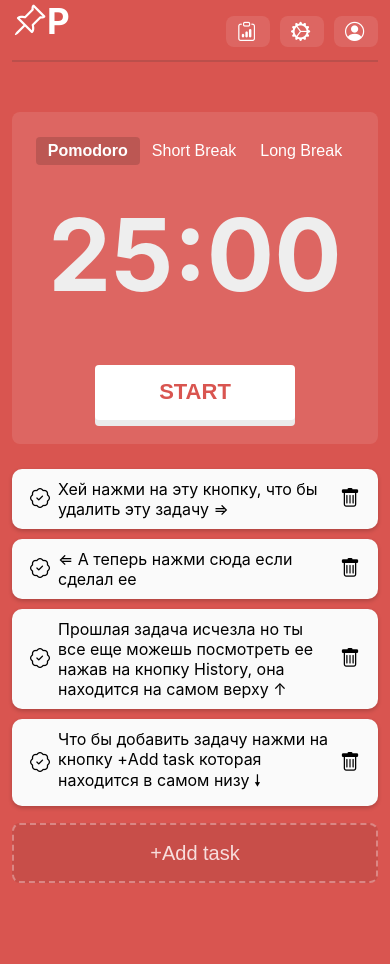
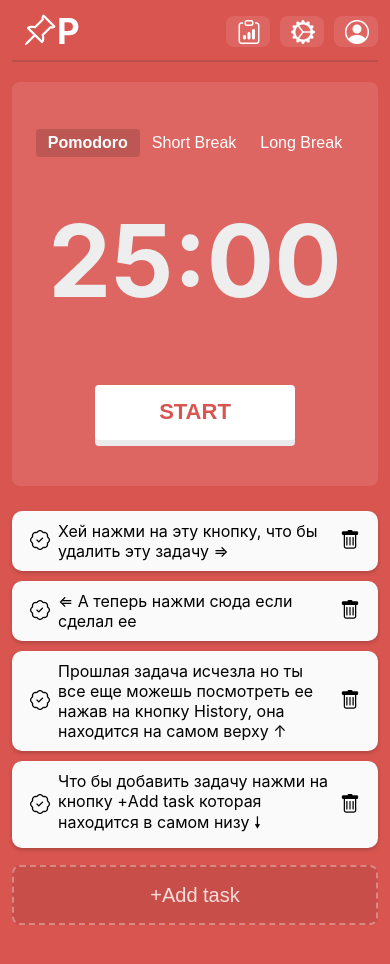
Before and after one commit to E1ford/PomodorosToDoList, a React app: page / in a window 390 px wide. Before the commit the page ends 933 px from the top, so only its background shows below. Built offline with nearby package versions, Linux system fonts and the light colour scheme.

Commit message:
изменил вид на мобилках + запретил приближениеи на телефоне

```diff
--- a/public/index.html
+++ b/public/index.html
@@ -3,42 +3,20 @@
   <head>
     <meta charset="utf-8" />
     <link rel="icon" href="%PUBLIC_URL%/favicon.ico" />
-    <meta name="viewport" content="width=device-width, initial-scale=1" />
+    <meta name="viewport" content="width=device-width, initial-scale=1.0, maximum-scale=1.0, user-scalable=no" />
     <meta name="theme-color" content="#000000" />
     <meta
       name="description"
-      content="Web site created using create-react-app"
+      content="to do list pomodoro time"
     />
     <link rel="stylesheet" href="https://cdn.jsdelivr.net/npm/bootstrap-icons@1.7.2/font/bootstrap-icons.css">
     <link rel="apple-touch-icon" href="logo192.png" />
-    <!--
-      manifest.json provides metadata used when your web app is installed on a
-      user's mobile device or desktop. See https://developers.google.com/web/fundamentals/web-app-manifest/
-    -->
     <link rel="manifest" href="%PUBLIC_URL%/manifest.json" />
-    <!--
-      Notice the use of %PUBLIC_URL% in the tags above.
-      It will be replaced with the URL of the `public` folder during the build.
-      Only files inside the `public` folder can be referenced from the HTML.
 
-      Unlike "/favicon.ico" or "favicon.ico", "%PUBLIC_URL%/favicon.ico" will
-      work correctly both with client-side routing and a non-root public URL.
-      Learn how to configure a non-root public URL by running `npm run build`.
-    -->
     <title>React App</title>
   </head>
   <body>
     <noscript>You need to enable JavaScript to run this app.</noscript>
     <div id="root"></div>
-    <!--
-      This HTML file is a template.
-      If you open it directly in the browser, you will see an empty page.
-
-      You can add webfonts, meta tags, or analytics to this file.
-      The build step will place the bundled scripts into the <body> tag.
-
-      To begin the development, run `npm start` or `yarn start`.
-      To create a production bundle, use `npm run build` or `yarn build`.
-    -->
   </body>
 </html>
--- a/src/components/head/head.css
+++ b/src/components/head/head.css
@@ -1,4 +1,5 @@
 .head{
+    text-align: center;
     height: 60px;
     padding: 0 15px;
     display: flex;
@@ -6,6 +7,7 @@
     border-bottom: 2px solid rgba(68, 59, 59, 0.2);
 }
 .head-title{
+    margin-top: 16px;
     color: white
 }
 ul{
@@ -43,6 +45,8 @@
         padding: 0;
     }
     .head-title{
+        margin-left: 10px;
+        margin-top: 10px;
         font-size: 0;
     }
     .head-title span{
@@ -52,15 +56,16 @@
         font-size: 0;
         padding: 0px;
     }
+    .btn{
+
+    }
     ul li{
         margin-left: 10px;
     }
     ul li .btn i{
-        width: 25px;
-        height: 25px;
+        font-size: 1.5rem;
         text-align: center;
-        position: absolute;
-        top:6px;
-        left:8px;
+        top:3px;
+        left:11px;
     }
 }
--- a/src/components/head/head.jsx
+++ b/src/components/head/head.jsx
@@ -8,9 +8,11 @@
 
 
     const onModalOpenHistory=()=>{
+        document.body.style.overflow = 'hidden'
         dispatch(ModalOpenHistory())
     }
     const onModalOpenSetting=()=>{
+        document.body.style.overflow = 'hidden'
         dispatch(ModalOpenSetting())
     }
     // установка цвета фона сайта
--- a/src/components/timer/timer.css
+++ b/src/components/timer/timer.css
@@ -17,13 +17,13 @@
 
 @media (max-width:660px){
     .timer{
-        height: 37vh;
-        padding:10px;
+        margin-top: 20px;
+        height: 42vh;
+        padding:25px 10px;
     }
 }
 @media (max-width:380px){
     .timer{
         height: 45vh;
-        padding:10px;
     }
 }
--- a/src/redux/reducer.js
+++ b/src/redux/reducer.js
@@ -52,6 +52,7 @@
             return{...state, modal:{...state.modal, setting:{...state.modal.setting,isOpened:true}}}
         }
         case "MODAL-CLOASE": {
+            document.body.style.overflow = '';
             return{...state, modal:{...state.modal, setting:{...state.modal.setting,isOpened:false},history:{...state.modal.history,isOpened:false}}}
         }
         case "CHANGE-TIME-MODAL": {
```
Also changed, not shown: src/components/modal/modalHistory/modalHistory.css (line endings or trailing spaces).
